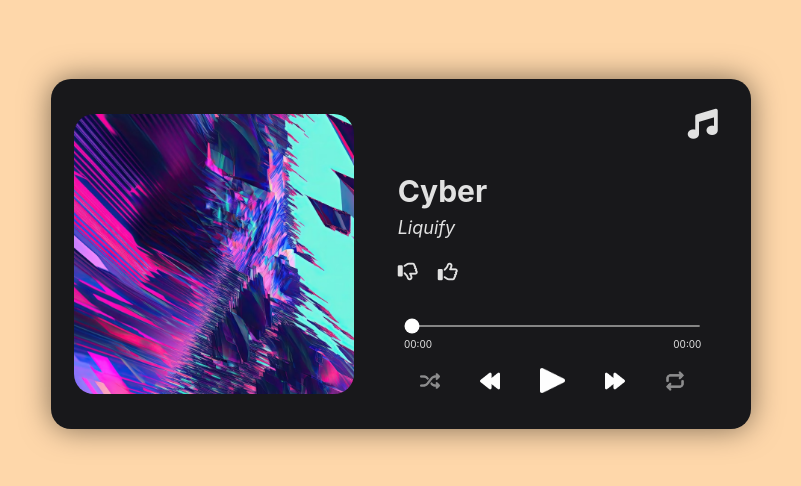
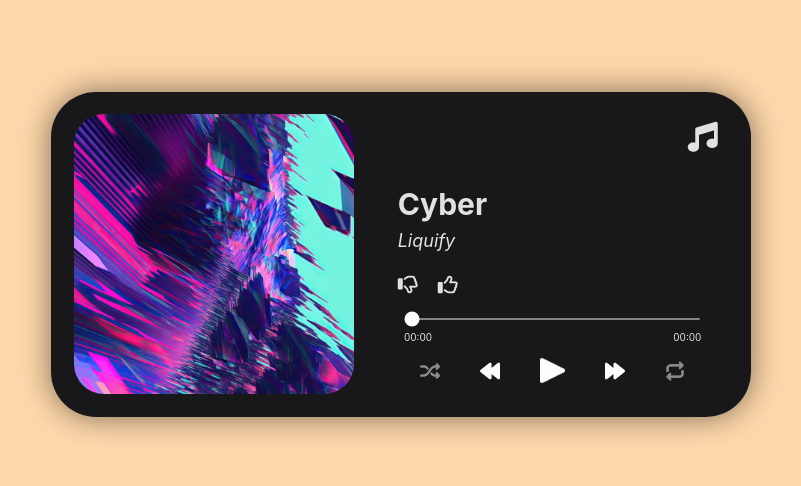
Before and after one commit to kinxori/Music-Media-Player-PRACTICE, a React (Vite) app: page / in a window 1280 px wide. Shown: the part 146-632 px from the top of the page, without its empty margins (239-1040 px from the left). Built offline with nearby package versions, Linux system fonts and the light colour scheme.

Commit message:
changing border-radious to the component

```diff
--- a/src/App.tsx
+++ b/src/App.tsx
@@ -181,8 +181,8 @@ function App() {
 
   return (
     <section className="background bg-orange-200 h-screen w-screen flex justify-center items-center relative m-0">
-      <div className="media-player h-[350px] w-[700px] bg-zinc-900 flex justify-evenly items-center relative  m-0 py-[20px] px-[0px] rounded-[20px] drop-shadow-[0px_0px_15px_rgba(0,0,0,.5)]">
-        <div className="song-cover-img w-[40%] object-cover bg-zinc-600 m-0 rounded-[20px] overflow-hidden">
+      <div className="media-player h-[325px] w-[700px] bg-zinc-900 flex justify-evenly items-center relative  m-0 py-[20px] px-[0px] rounded-[45px] drop-shadow-[0px_0px_15px_rgba(0,0,0,.5)]">
+        <div className="song-cover-img w-[40%] object-cover bg-zinc-600 m-0 rounded-[30px] overflow-hidden">
           <img src={currentSong.cover} alt="song-cover" />
         </div>
         <div className="song-content  w-[50%] h-[100%] m-0 flex justify-center items-center flex-col">
```
